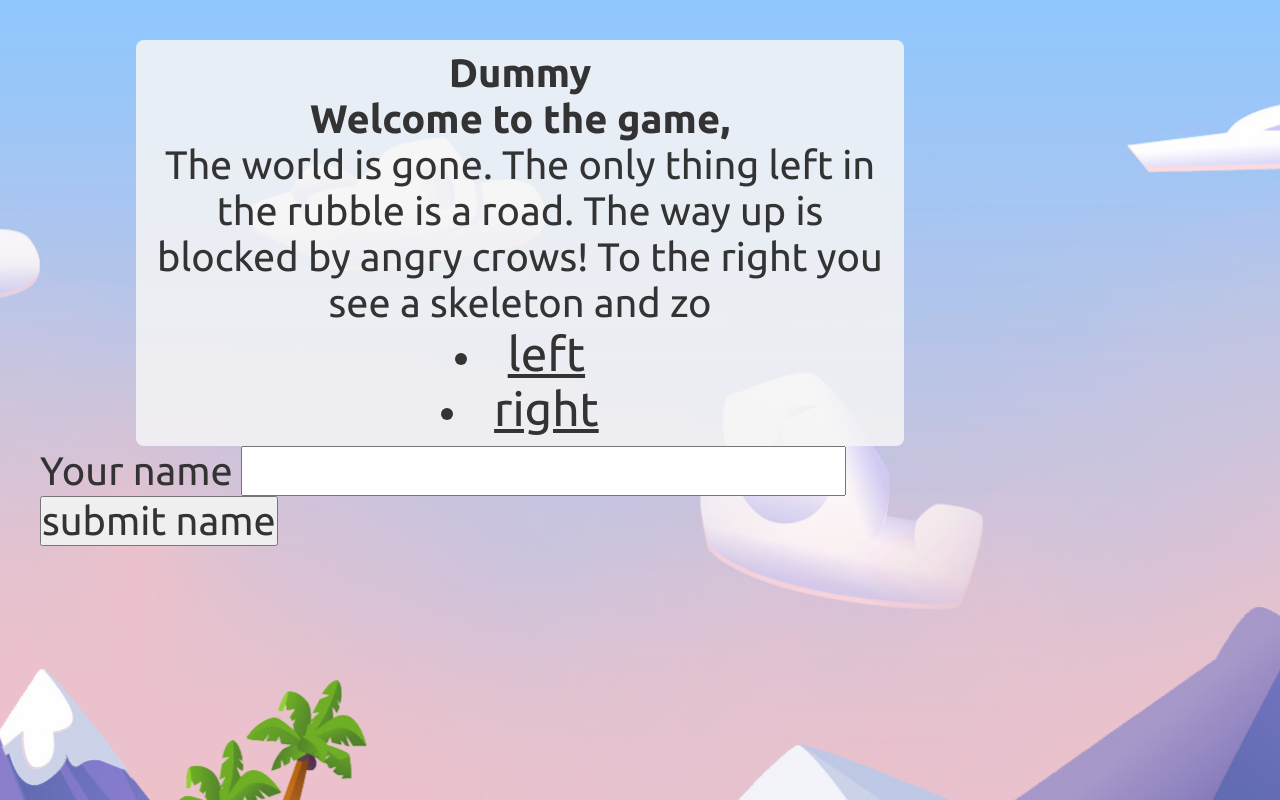
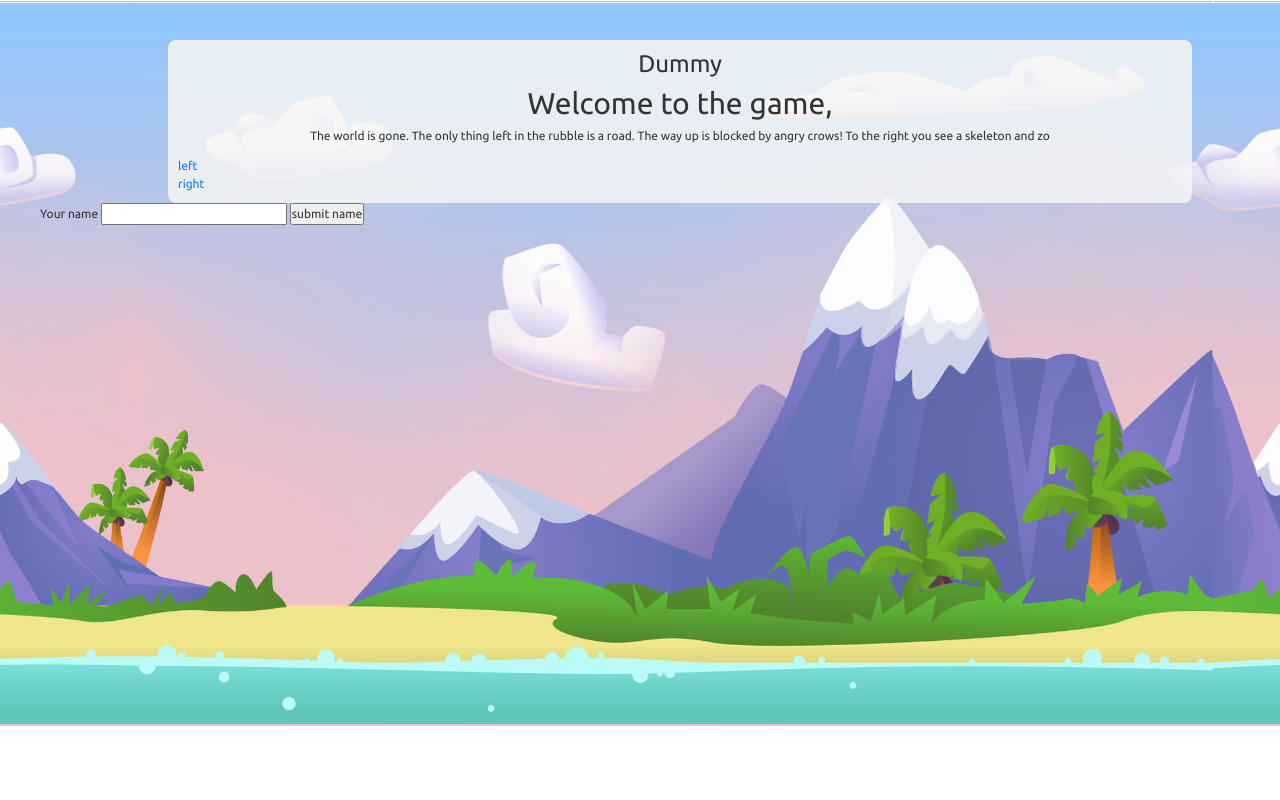
Before and after one commit to becodeorg/lamarr4-adventure-game, a PHP site: page / in a window 1280 px wide. Run offline with PHP 8.4, Linux system fonts and the light colour scheme.

Commit message:
changed background-size, centered, cleaned up php code/html

```diff
--- a/View/homepage.php
+++ b/View/homepage.php
@@ -2,7 +2,7 @@
 
 use Model\Player;
 use Model\Scene;
-include './View/includes/head.php';
+include './View/includes/header.php';
 
 /** @var Player $player
  * @var Scene $activeScene
@@ -10,31 +10,29 @@ include './View/includes/head.php';
 
 ?>
 
-<header>
-    <div class="textcontent">
-    <?php
-echo '<h2>' . $player->getName() . '</h2>';
-echo '<h1>' . $activeScene->getTitle() . '</h1>';
-echo '<p id="message"></p>';
-foreach ($activeScene->getTransitions() as $transition) {
-    echo '<li><a href="?command=' . $transition->getCommand() . '">' . $transition->getCommand() . '</a></li>';
-}
-
-?>
+<main>
+    <section class="first-section">
+        <div class="textcontent text-center mx-auto">
+            <h2><?php echo $player->getName();?></h2>
+            <h1><?php echo $activeScene->getTitle();?></h1>
+            <p id="message"></p>
+            <?php foreach($activeScene->getTransitions() as $transition) :?>
+                <li><a href="?command=<?php echo $transition->getCommand();?>"><?php echo $transition->getCommand();?></a></li>
+            <?php endforeach;?>
         </div>
         <form action="" method="post">
             <label for="player">Your name</label>
             <input type="text" name="player" id="player">
             <input type="submit" value="submit name">
-
         </form>
-
-</header>
-
-<div class="container">
+    </section>
+    <div class="background-container">
         <div class="layer background"></div>
         <div class="layer foreground"></div>
     </div>
+</main>
+
+
 
 <?php
 include './View/includes/footer.php';
--- a/View/includes/head.php
+++ b/View/includes/header.php
@@ -9,5 +9,11 @@
     <meta name="description" content="description here">
     <meta name="keywords" content="keywords,here">
     <link rel="stylesheet" href="./css/stylesheet.css" type="text/css">
+    <link rel="stylesheet" href="https://cdn.jsdelivr.net/npm/bootstrap@4.6.0/dist/css/bootstrap.min.css" integrity="sha384-B0vP5xmATw1+K9KRQjQERJvTumQW0nPEzvF6L/Z6nronJ3oUOFUFpCjEUQouq2+l" crossorigin="anonymous">
 </head>
 <body>
+
+
+<header>
+
+</header>
--- a/css/stylesheet.css
+++ b/css/stylesheet.css
@@ -5,16 +5,22 @@
     padding: 0;
     box-sizing: border-box;
     font-family: "Ubuntu", sans-serif;
-    font-size: 1.2em;
+    font-size: 12px;
     color: #333;
 }
 
-header {
+.first-section {
     top: 40px;
     left: 40px;
     position: fixed;
     z-index: 1;
-    width: 75%;
+    width: 100%;
+}
+
+li {
+    list-style: none;
+    text-decoration: none;
+    display: flex;
 }
 
 .textcontent {
@@ -26,7 +32,7 @@ header {
     padding: 10px;
 }
 
-.container {
+.background-container {
     position: relative;
     top: 0;
     width: 100%;
@@ -45,6 +51,7 @@ header {
     background-image: url('../img/foreground.png');
     background-repeat: repeat-x;
     animation: foreground 200s linear infinite;
+    background-size: contain;
 }
 
 .background {
@@ -53,6 +60,7 @@ header {
     background-image: url('../img/background.png');
     background-repeat: repeat-x;
     animation: background 100s linear infinite;
+    background-size: contain;
 }
 
 @keyframes foreground {
```
Lines whose indentation alone changed are shown as unchanged.
